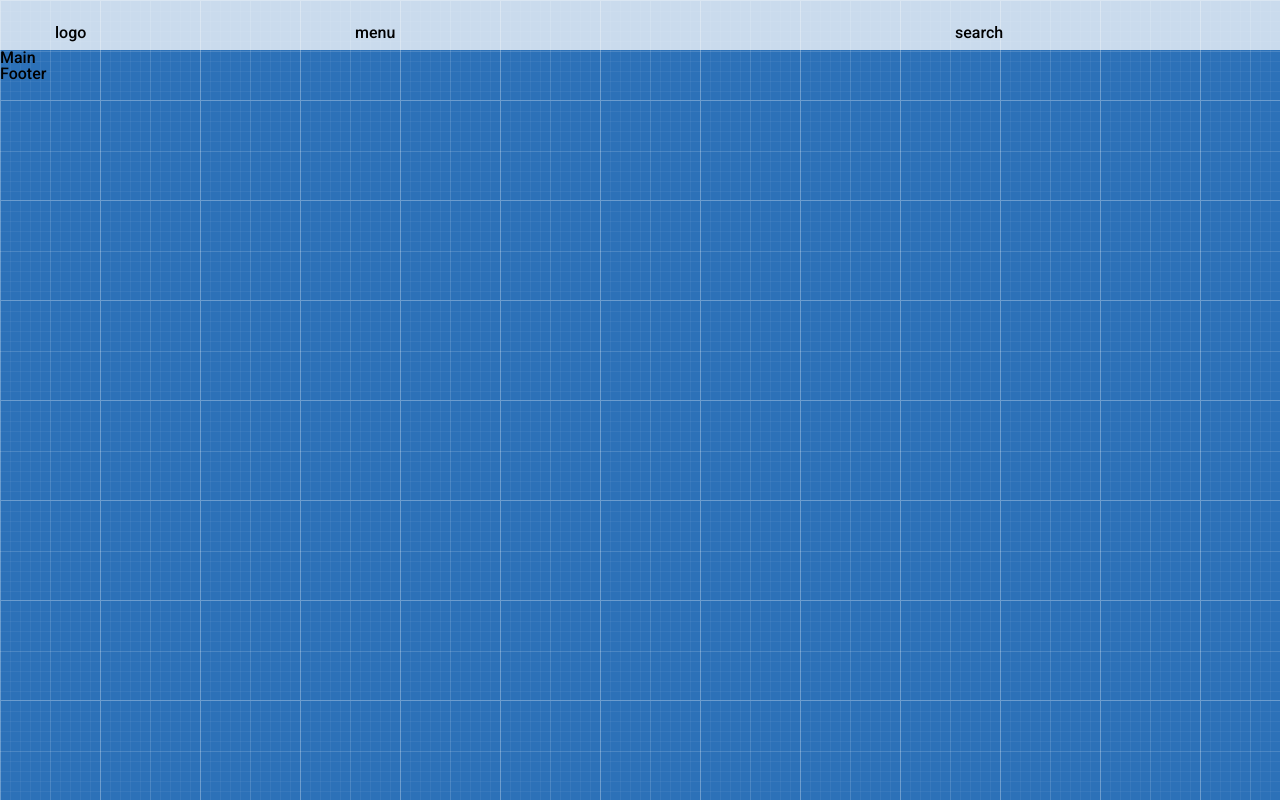
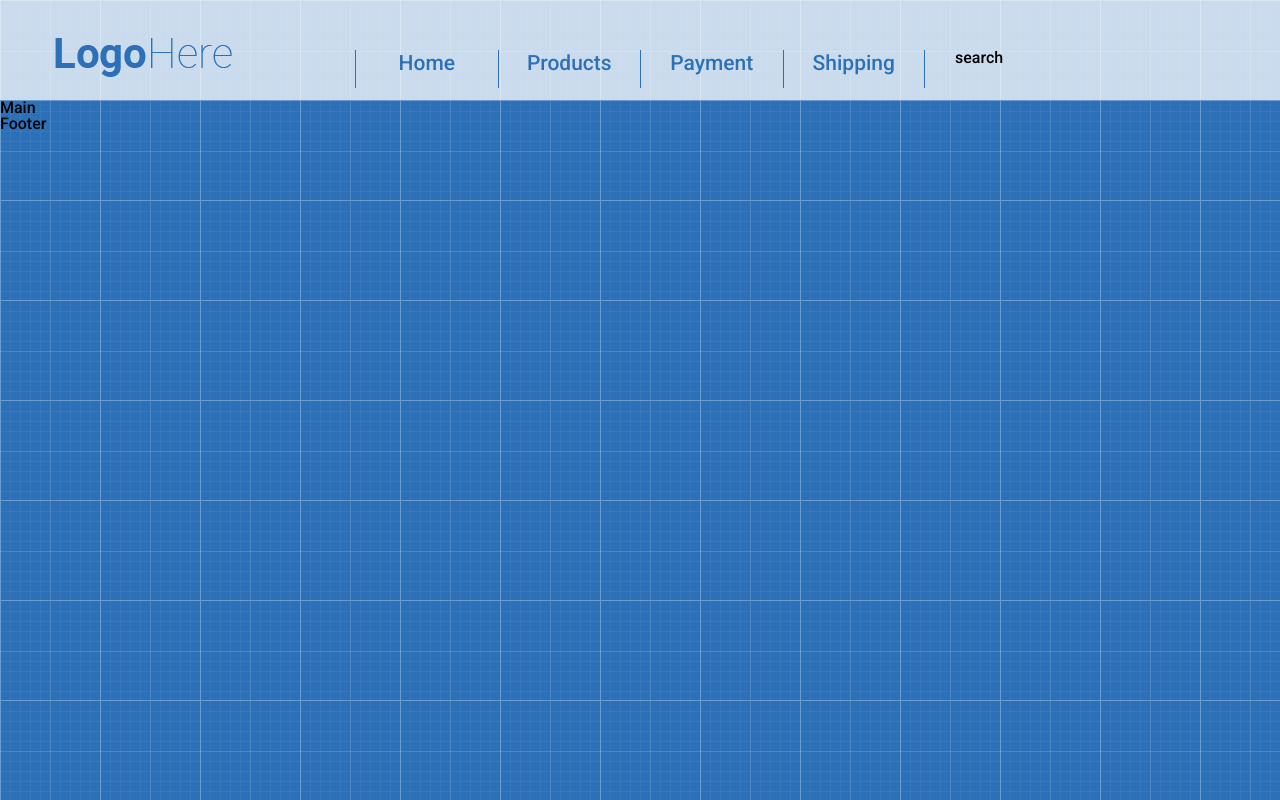
Before and after one commit to StepanDulov/shop-project, a plain HTML site: page index.html in a window 1280 px wide. Drawn offline with Linux system fonts and the light colour scheme.

Commit message:
add menu

```diff
--- a/index.html
+++ b/index.html
@@ -13,10 +13,21 @@
         <div class="container">
         <div class="class row">
             <div class="col-3">
-                logo
+                <div class="logo">
+                    <a href="">
+                        <img src="image/icon (3).png" alt="">
+                    </a>
+                </div>
             </div>
             <div class="col-6">
-                menu
+                <nav>
+                    <ul class="menu">
+                     <li><a href="">Home</a></li>
+                     <li><a href="">Products</a></li>
+                     <li><a href="">Payment</a></li>
+                     <li><a href="">Shipping</a></li>
+                    </ul>
+                </nav>
             </div>
             <div class="col-3">search</div>
         </div>
--- a/style.css
+++ b/style.css
@@ -16,7 +16,7 @@ body {
     margin: 0 auto;
 }
 
-.row::after {
+.row::after, .menu::after {
    content: ;
    display: block;
    clear: both;
@@ -40,5 +40,33 @@ body {
 
 .header{
 background-color: rgba(255,255,255,0.75);
-padding: 25px 0;
+padding: 50px 0;
 }
+
+.logo {
+    margin-top: -12px;
+}
+
+.menu li {
+    float: left;
+    width: 25%;
+    border-left: 1px solid #2c71b8;
+}
+
+.menu li:last-child {
+border-right: 1px solid #2c71b8;
+}
+.menu a {
+    display: block;
+    height: 50px;
+    text-decoration: none;
+    color: #2c71b8;
+   font-size: 21px;
+   text-align: center;
+   line-height: 50px;
+   margin-top: -12px;
+}
+.menu a:hover {
+background-color: #2c71b8;
+color: white;
+}
```
